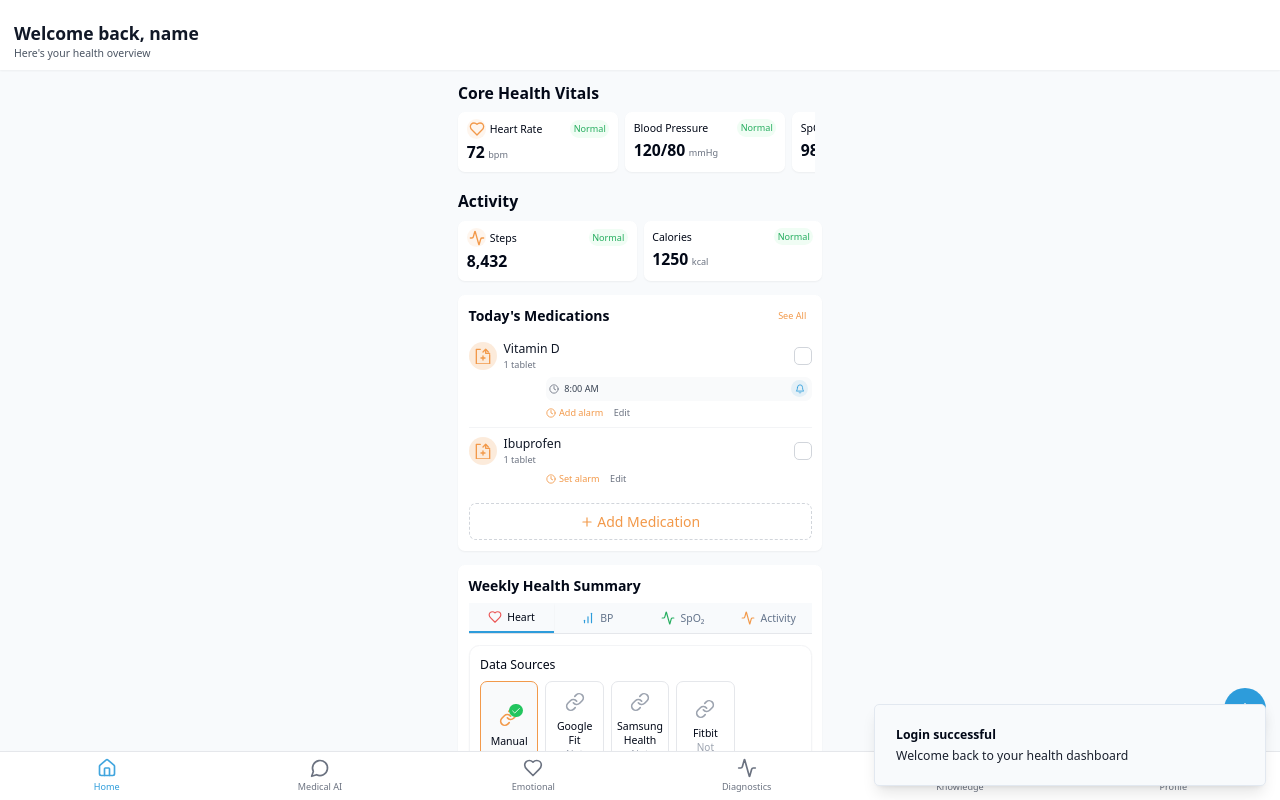
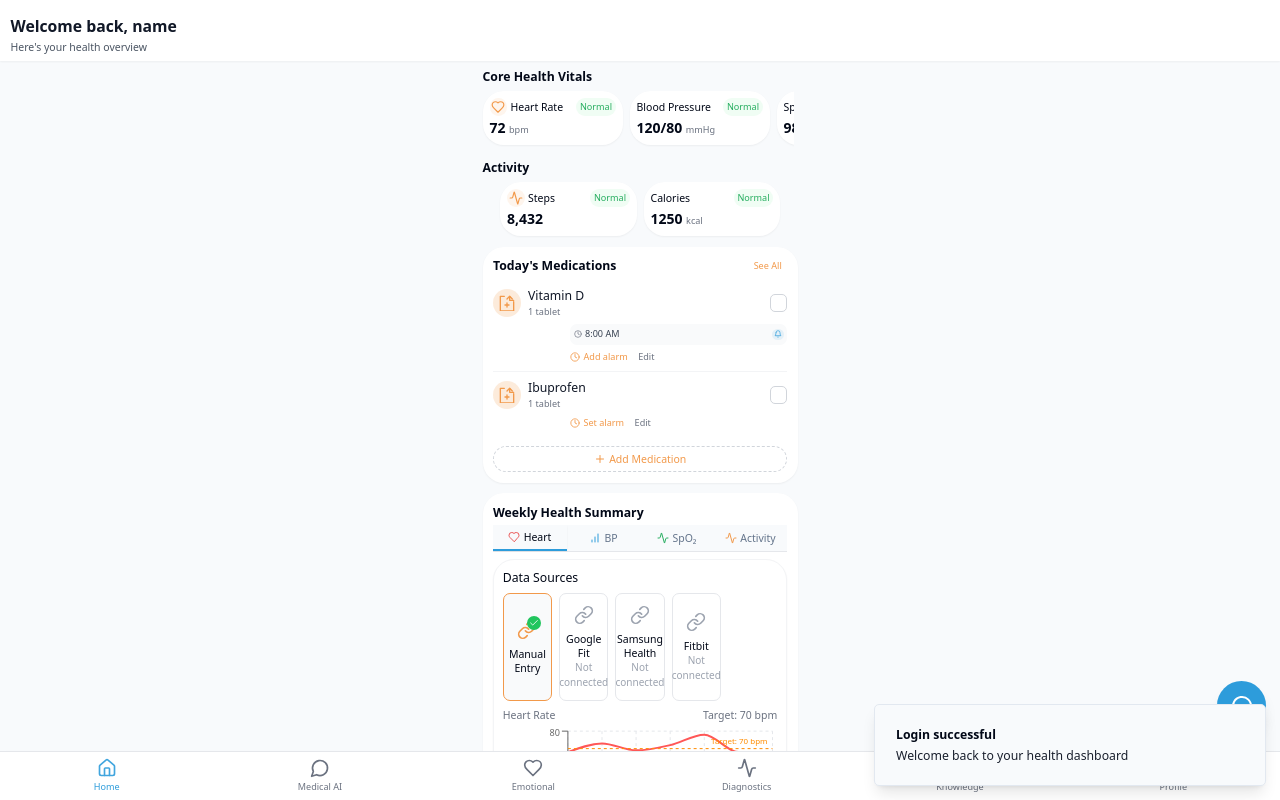
Before and after one commit to Taj543/empathic-health-nexus, a React (Vite) app: page / in a window 1280 px wide. Both pictures are taken after typing "name@example.com", "Sample123" into the empty fields and a click on the button "Sign In". Built offline with nearby package versions, Linux system fonts and the light colour scheme.

Commit message:
feat: Implement health monitoring UI
Implement a scrollable Android-inspired UI for health monitoring, including health vitals, activity tracking, medications, and interactive charts. The UI follows Material Design 3 standards, supports dark mode, and is designed for common Android screen ratios.

```diff
--- a/src/components/health/ActionButton.tsx
+++ b/src/components/health/ActionButton.tsx
@@ -18,12 +18,12 @@ export function ActionButton({
     <button
       onClick={onClick}
       className={cn(
-        "flex flex-col items-center justify-center p-2 rounded-xl border bg-card shadow-sm hover:shadow-md transition-all android-ripple material-touch",
+        "flex flex-col items-center justify-center p-1.5 rounded-xl border bg-card shadow-sm hover:shadow-md transition-all android-ripple material-touch",
         className
       )}
     >
-      <div className="text-health-accent mb-0.5 p-1 bg-health-accent/10 rounded-full">{icon}</div>
-      <span className="text-2xs font-medium">{label}</span>
+      <div className="text-health-accent p-1 bg-health-accent/10 rounded-full text-[16px]">{icon}</div>
+      <span className="text-2xs font-medium mt-0.5">{label}</span>
     </button>
   );
 }
--- a/src/components/health/HealthMetricCard.tsx
+++ b/src/components/health/HealthMetricCard.tsx
@@ -25,10 +25,10 @@ export function HealthMetricCard({
   };
 
   return (
-    <div className={cn("android-card flex flex-col elevation-1 py-2 px-2.5", className)}>
+    <div className={cn("android-card flex flex-col elevation-1 py-2 px-2", className)}>
       <div className="flex justify-between items-center mb-0.5">
         <div className="flex items-center gap-1">
-          {icon && <div className="text-health-accent bg-health-accent/10 p-0.5 rounded-full">{icon}</div>}
+          {icon && <div className="text-health-accent bg-health-accent/10 p-0.5 rounded-full text-[14px]">{icon}</div>}
           <h3 className="text-xs font-medium">{title}</h3>
         </div>
         <span className={cn(statusClass[status], "text-2xs px-1 py-0.5 rounded-full", {
@@ -40,7 +40,7 @@ export function HealthMetricCard({
         </span>
       </div>
       <div className="flex items-baseline">
-        <span className="text-lg font-bold">{value}</span>
+        <span className="text-base font-bold">{value}</span>
         {unit && <span className="ml-1 text-2xs text-gray-500">{unit}</span>}
       </div>
     </div>
--- a/src/components/health/HealthMetricGrid.tsx
+++ b/src/components/health/HealthMetricGrid.tsx
@@ -11,13 +11,13 @@ interface HealthMetricGridProps {
 
 export function HealthMetricGrid({ children, className, scrollable = false }: HealthMetricGridProps) {
   return scrollable ? (
-    <div className={cn("w-full overflow-x-auto android-scroll scrollbar-none pb-1 -mx-2 px-2", className)}>
-      <div className="grid grid-flow-col auto-cols-[140px] md:auto-cols-[160px] gap-2 w-max mx-auto">
+    <div className={cn("w-full overflow-x-auto android-scroll scrollbar-none pb-1 -mx-1 px-1", className)}>
+      <div className="grid grid-flow-col auto-cols-[120px] md:auto-cols-[140px] gap-2 w-max mx-auto">
         {children}
       </div>
     </div>
   ) : (
-    <div className={cn("grid grid-cols-2 gap-2 mx-auto", className)}>
+    <div className={cn("grid grid-cols-2 gap-2 mx-auto w-[95%] max-w-xs", className)}>
       {children}
     </div>
   );
--- a/src/components/health/MedicationAlarm.tsx
+++ b/src/components/health/MedicationAlarm.tsx
@@ -18,19 +18,19 @@ export function MedicationAlarm({ time, active, onToggle, className }: Medicatio
   alarmDate.setMinutes(minutes);
 
   return (
-    <div className={cn("flex items-center gap-1.5 text-2xs bg-gray-50 dark:bg-gray-800 p-1 rounded-lg", className)}>
-      <Clock size={10} className="text-gray-500" />
+    <div className={cn("flex items-center gap-1 text-2xs bg-gray-50 dark:bg-gray-800 p-1 rounded-lg", className)}>
+      <Clock size={8} className="text-gray-500" />
       <span className="text-gray-700 dark:text-gray-200 font-medium">{format(alarmDate, "h:mm a")}</span>
       <button
         onClick={onToggle}
         className={cn(
-          "ml-auto p-1 rounded-full android-ripple",
+          "ml-auto p-0.5 rounded-full android-ripple",
           active
             ? "text-health-primary bg-health-primary/10 hover:bg-health-primary/20"
             : "text-gray-400 hover:bg-gray-100 dark:hover:bg-gray-700"
         )}
       >
-        {active ? <Bell size={10} /> : <BellOff size={10} />}
+        {active ? <Bell size={8} /> : <BellOff size={8} />}
       </button>
     </div>
   );
--- a/src/components/health/WeeklySummaryChart.tsx
+++ b/src/components/health/WeeklySummaryChart.tsx
@@ -123,16 +123,16 @@ export function WeeklySummaryChart({ metric, className, dataSource = 'local' }:
 
   return (
     <div className={cn("w-full", className)}>
-      <div className="flex justify-between items-center mb-2">
-        <div className="text-sm font-medium text-gray-500">
+      <div className="flex justify-between items-center mb-1">
+        <div className="text-xs font-medium text-gray-500">
           {config.label}
-          {dataSource !== 'local' && <span className="ml-2 text-xs bg-gray-100 px-2 py-0.5 rounded-full">{dataSource}</span>}
+          {dataSource !== 'local' && <span className="ml-2 text-2xs bg-gray-100 px-1.5 py-0.5 rounded-full">{dataSource}</span>}
         </div>
-        <div className="text-sm text-gray-500">
+        <div className="text-xs text-gray-500">
           Target: {config.targetValue} {config.unit}
         </div>
       </div>
-      <ResponsiveContainer width="100%" height={200}>
+      <ResponsiveContainer width="100%" height={180}>
         {isLoading ? (
           <div className="flex items-center justify-center h-full">
             <div className="text-sm text-gray-500">Loading data...</div>
@@ -140,10 +140,11 @@ export function WeeklySummaryChart({ metric, className, dataSource = 'local' }:
         ) : (
           <ComposedChart data={data}>
             <CartesianGrid strokeDasharray="3 3" className="stroke-gray-200 dark:stroke-gray-700" />
-            <XAxis dataKey="time" className="text-xs text-gray-500 dark:text-gray-400" />
-            <YAxis className="text-xs text-gray-500 dark:text-gray-400" />
+            <XAxis dataKey="time" className="text-2xs text-gray-500 dark:text-gray-400" />
+            <YAxis className="text-2xs text-gray-500 dark:text-gray-400" />
             <Tooltip
               formatter={(value: number) => [`${value} ${config.unit}`, config.label]}
+              className="text-xs"
             />
             <Line
               type="monotone"
@@ -151,6 +152,7 @@ export function WeeklySummaryChart({ metric, className, dataSource = 'local' }:
               stroke={config.color}
               strokeWidth={2}
               dot={false}
+              activeDot={{ r: 4, className: "animate-pulse" }}
             />
             {config.targetValue && (
               <ReferenceLine
@@ -160,7 +162,7 @@ export function WeeklySummaryChart({ metric, className, dataSource = 'local' }:
                 label={{
                   value: `Target: ${config.targetValue} ${config.unit}`,
                   fill: '#FF8C00',
-                  fontSize: 10,
+                  fontSize: 8,
                   position: 'insideBottomRight'
                 }}
               />
--- a/src/components/health/WeeklySummaryTabs.tsx
+++ b/src/components/health/WeeklySummaryTabs.tsx
@@ -25,47 +25,47 @@ export function WeeklySummaryTabs({ onDataSourceChange }: WeeklySummaryTabsProps
 
   return (
     <Tabs defaultValue="heartRate" className="w-full">
-      <div className="mb-3">
-        <h2 className="text-base font-semibold mb-2">Weekly Health Summary</h2>
+      <div className="mb-2">
+        <h2 className="text-sm font-semibold mb-1">Weekly Health Summary</h2>
         <ScrollArea className="w-full">
           <TabsList className="w-full bg-background border-b border-gray-200 dark:border-gray-700 rounded-none h-auto p-0 flex">
             <TabsTrigger
               value="heartRate"
-              className="flex-1 flex items-center justify-center gap-1.5 py-2 px-2 rounded-none data-[state=active]:border-b-2 data-[state=active]:border-health-primary data-[state=active]:bg-transparent text-xs"
+              className="flex-1 flex items-center justify-center gap-1 py-1.5 px-1.5 rounded-none data-[state=active]:border-b-2 data-[state=active]:border-health-primary data-[state=active]:bg-transparent text-xs"
             >
-              <Heart size={14} className="text-health-danger" />
+              <Heart size={12} className="text-health-danger" />
               <span>Heart</span>
             </TabsTrigger>
             <TabsTrigger
               value="bloodPressure"
-              className="flex-1 flex items-center justify-center gap-1.5 py-2 px-2 rounded-none data-[state=active]:border-b-2 data-[state=active]:border-health-primary data-[state=active]:bg-transparent text-xs"
+              className="flex-1 flex items-center justify-center gap-1 py-1.5 px-1.5 rounded-none data-[state=active]:border-b-2 data-[state=active]:border-health-primary data-[state=active]:bg-transparent text-xs"
             >
-              <BarChart size={14} className="text-health-primary" />
+              <BarChart size={12} className="text-health-primary" />
               <span>BP</span>
             </TabsTrigger>
             <TabsTrigger
               value="spO2"
-              className="flex-1 flex items-center justify-center gap-1.5 py-2 px-2 rounded-none data-[state=active]:border-b-2 data-[state=active]:border-health-primary data-[state=active]:bg-transparent text-xs"
+              className="flex-1 flex items-center justify-center gap-1 py-1.5 px-1.5 rounded-none data-[state=active]:border-b-2 data-[state=active]:border-health-primary data-[state=active]:bg-transparent text-xs"
             >
-              <Activity size={14} className="text-health-success" />
+              <Activity size={12} className="text-health-success" />
               <span>SpO₂</span>
             </TabsTrigger>
             <TabsTrigger
               value="activity"
-              className="flex-1 flex items-center justify-center gap-1.5 py-2 px-2 rounded-none data-[state=active]:border-b-2 data-[state=active]:border-health-primary data-[state=active]:bg-transparent text-xs"
+              className="flex-1 flex items-center justify-center gap-1 py-1.5 px-1.5 rounded-none data-[state=active]:border-b-2 data-[state=active]:border-health-primary data-[state=active]:bg-transparent text-xs"
             >
-              <Activity size={14} className="text-health-accent" />
+              <Activity size={12} className="text-health-accent" />
               <span>Activity</span>
             </TabsTrigger>
           </TabsList>
         </ScrollArea>
       </div>
 
-      <div className="bg-white dark:bg-gray-800 rounded-xl p-3 shadow-sm border border-gray-100 dark:border-gray-700">
+      <div className="bg-white dark:bg-gray-800 rounded-3xl p-2.5 shadow-sm border border-gray-100 dark:border-gray-700">
         <HealthDataSourceSelector
           selectedSource={dataSource}
           onSourceSelect={(sourceId) => handleDataSourceChange(sourceId as HealthDataSource)}
-          className="mb-3"
+          className="mb-2"
         />
 
         <TabsContent value="heartRate" className="mt-0">
@@ -82,9 +82,9 @@ export function WeeklySummaryTabs({ onDataSourceChange }: WeeklySummaryTabsProps
 
         <TabsContent value="activity" className="mt-0">
           <Tabs defaultValue="steps" className="w-full">
-            <TabsList className="w-full mb-3 rounded-full overflow-hidden bg-gray-100 p-1">
-              <TabsTrigger value="steps" className="flex-1 rounded-full text-xs">Steps</TabsTrigger>
-              <TabsTrigger value="calories" className="flex-1 rounded-full text-xs">Calories</TabsTrigger>
+            <TabsList className="w-full mb-2 rounded-full overflow-hidden bg-gray-100 p-0.5">
+              <TabsTrigger value="steps" className="flex-1 rounded-full text-xs py-1">Steps</TabsTrigger>
+              <TabsTrigger value="calories" className="flex-1 rounded-full text-xs py-1">Calories</TabsTrigger>
             </TabsList>
 
             <TabsContent value="steps" className="mt-0">
--- a/src/components/ui/button.tsx
+++ b/src/components/ui/button.tsx
@@ -6,7 +6,7 @@ import { cva, type VariantProps } from "class-variance-authority"
 import { cn } from "@/lib/utils"
 
 const buttonVariants = cva(
-  "inline-flex items-center justify-center gap-2 whitespace-nowrap rounded-md text-xs font-medium ring-offset-background transition-colors focus-visible:outline-none focus-visible:ring-2 focus-visible:ring-ring focus-visible:ring-offset-2 disabled:pointer-events-none disabled:opacity-50 [&_svg]:pointer-events-none [&_svg]:size-4 [&_svg]:shrink-0 android-ripple material-touch",
+  "inline-flex items-center justify-center gap-1.5 whitespace-nowrap rounded-2xl text-xs font-medium ring-offset-background transition-colors focus-visible:outline-none focus-visible:ring-2 focus-visible:ring-ring focus-visible:ring-offset-2 disabled:pointer-events-none disabled:opacity-50 [&_svg]:pointer-events-none [&_svg]:size-3.5 [&_svg]:shrink-0 android-ripple material-touch",
   {
     variants: {
       variant: {
@@ -21,10 +21,10 @@ const buttonVariants = cva(
         link: "text-primary underline-offset-4 hover:underline",
       },
       size: {
-        default: "h-9 px-3 py-1.5",
-        sm: "h-8 rounded-md px-2.5",
-        lg: "h-10 rounded-lg px-6",
-        icon: "h-8 w-8",
+        default: "h-8 px-3 py-1",
+        sm: "h-7 rounded-xl px-2",
+        lg: "h-9 rounded-2xl px-5",
+        icon: "h-7 w-7",
       },
     },
     defaultVariants: {
--- a/src/index.css
+++ b/src/index.css
@@ -75,7 +75,7 @@
   html {
     @apply overflow-hidden h-full;
     -webkit-tap-highlight-color: transparent;
-    font-size: 14px; /* Smaller base font size for Android-like UI */
+    font-size: 14px; /* Base font size for Android-like UI */
   }
 
   body {
@@ -89,7 +89,7 @@
 
   /* Health specific styles */
   .health-card {
-    @apply rounded-lg border bg-card p-3 shadow-sm transition-all hover:shadow-md;
+    @apply rounded-3xl border bg-card p-3 shadow-sm transition-all hover:shadow-md;
   }
 
   .status-normal {
@@ -137,12 +137,12 @@
 
   /* Material design inspired card */
   .material-card {
-    @apply rounded-lg bg-white dark:bg-gray-800 shadow-sm border-none p-3;
+    @apply rounded-3xl bg-white dark:bg-gray-800 shadow-sm border-none p-3;
   }
 
   /* Material FAB button */
   .fab {
-    @apply fixed bottom-20 right-4 w-12 h-12 rounded-full bg-health-primary text-white flex items-center justify-center shadow-lg z-30 android-ripple;
+    @apply fixed bottom-20 right-4 w-14 h-14 rounded-full bg-health-primary text-white flex items-center justify-center shadow-lg z-30 android-ripple;
   }
 
   /* Android-specific scrolling */
@@ -180,7 +180,7 @@
 
   /* Card with rounded corners and shadow */
   .android-card {
-    @apply rounded-lg bg-white dark:bg-gray-800 shadow-sm p-3 border-none;
+    @apply rounded-3xl bg-white dark:bg-gray-800 shadow-sm p-2.5 border-none;
   }
 
   /* Add text-2xs for very small text */
--- a/src/pages/Index.tsx
+++ b/src/pages/Index.tsx
@@ -1,3 +1,4 @@
+
 import { useState, useEffect } from "react";
 import { Plus, MessageCircle, Search, Heart, Activity, Bell } from "lucide-react";
 import { HealthMetricCard } from "@/components/health/HealthMetricCard";
@@ -184,8 +185,8 @@ const Index = () => {
   return (
     <div className="flex flex-col h-full overflow-hidden">
       {/* Header */}
-      <header className="px-4 pt-6 pb-3 bg-white dark:bg-gray-900 elevation-1 z-10">
-        <h1 className="text-xl font-bold text-gray-900 dark:text-gray-100">
+      <header className="px-3 pt-4 pb-2 bg-white dark:bg-gray-900 elevation-1 z-10">
+        <h1 className="text-lg font-bold text-gray-900 dark:text-gray-100 mb-0.5">
           Welcome back, {user?.name || "User"}
         </h1>
         <p className="text-xs text-gray-600 dark:text-gray-400">
@@ -199,18 +200,18 @@ const Index = () => {
       </header>
 
       {/* Scrollable Content Area */}
-      <ScrollArea className="flex-1 overflow-y-auto overscroll-behavior-y-contain">
-        <div className="px-4 pt-3 pb-20 max-w-md mx-auto">
+      <ScrollArea className="flex-1 overflow-y-auto overscroll-behavior-y-contain android-scroll">
+        <div className="px-3 pt-2 pb-20 max-w-sm mx-auto">
           {/* Health Metrics Categories */}
-          <div className="mb-4">
-            <h2 className="text-lg font-semibold mb-2">Core Health Vitals</h2>
+          <div className="mb-3">
+            <h2 className="text-sm font-semibold mb-1.5">Core Health Vitals</h2>
             <HealthMetricGrid scrollable={true}>
               <HealthMetricCard
                 title="Heart Rate"
                 value={healthMetrics.heartRate}
                 unit="bpm"
                 status="normal"
-                icon={<Heart size={16} />}
+                icon={<Heart size={14} />}
               />
               <HealthMetricCard
                 title="Blood Pressure"
@@ -233,14 +234,14 @@ const Index = () => {
             </HealthMetricGrid>
           </div>
 
-          <div className="mb-4">
-            <h2 className="text-lg font-semibold mb-2">Activity</h2>
+          <div className="mb-3">
+            <h2 className="text-sm font-semibold mb-1.5">Activity</h2>
             <HealthMetricGrid>
               <HealthMetricCard
                 title="Steps"
                 value={healthMetrics.steps.toLocaleString()}
                 status="normal"
-                icon={<Activity size={16} />}
+                icon={<Activity size={14} />}
               />
               <HealthMetricCard
                 title="Calories"
@@ -252,11 +253,11 @@ const Index = () => {
           </div>
 
           {/* Medications and Weekly Summary */}
-          <div className="space-y-4">
+          <div className="space-y-3">
             {/* Medications */}
             <div className="material-card">
-              <div className="flex justify-between items-center mb-2">
-                <h2 className="text-base font-semibold">Today's Medications</h2>
+              <div className="flex justify-between items-center mb-1.5">
+                <h2 className="text-sm font-semibold">Today's Medications</h2>
                 <button className="text-health-accent text-2xs android-ripple px-1.5 py-0.5 rounded-full">See All</button>
               </div>
               <div className="divide-y divide-gray-100 dark:divide-gray-800">
@@ -276,10 +277,10 @@ const Index = () => {
               </div>
               <button
                 onClick={handleAddMedication}
-                className="mt-3 w-full py-2 border border-dashed border-gray-300 dark:border-gray-700 rounded-lg flex items-center justify-center text-health-accent hover:bg-gray-50 dark:hover:bg-gray-800 android-ripple"
+                className="mt-2.5 w-full py-1.5 border border-dashed border-gray-300 dark:border-gray-700 rounded-2xl flex items-center justify-center text-health-accent hover:bg-gray-50 dark:hover:bg-gray-800 android-ripple"
               >
-                <Plus size={14} className="mr-1" />
-                Add Medication
+                <Plus size={12} className="mr-1" />
+                <span className="text-xs">Add Medication</span>
               </button>
             </div>
 
@@ -290,31 +291,35 @@ const Index = () => {
           </div>
 
           {/* Quick Actions */}
-          <div className="mt-4">
-            <h2 className="text-lg font-semibold mb-2">Quick Actions</h2>
-            <div className="grid grid-cols-3 gap-2 max-w-xs mx-auto">
+          <div className="mt-3">
+            <h2 className="text-sm font-semibold mb-1.5">Quick Actions</h2>
+            <div className="grid grid-cols-4 gap-1.5 max-w-xs mx-auto">
               <ActionButton
-                icon={<Plus size={18} />}
+                icon={<Plus size={16} />}
                 label="Meds"
                 onClick={handleAddMedication}
               />
               <ActionButton
-                icon={<Bell size={18} />}
+                icon={<Bell size={16} />}
                 label="Alarms"
                 onClick={() => setShowPermissionDialog(true)}
               />
               <ActionButton
-                icon={<MessageCircle size={18} />}
+                icon={<MessageCircle size={16} />}
                 label="Chat"
+              />
+              <ActionButton
+                icon={<Search size={16} />}
+                label="Search"
               />
             </div>
           </div>
         </div>
       </ScrollArea>
 
-      {/* Add Floating Action Button (FAB) */}
+      {/* Add Floating Action Button (FAB) for VaidyaMind medical bot */}
       <button className="fab">
-        <Plus size={18} />
+        <MessageCircle size={24} />
       </button>
 
       {/* Medication Alarm Dialog */}
```
